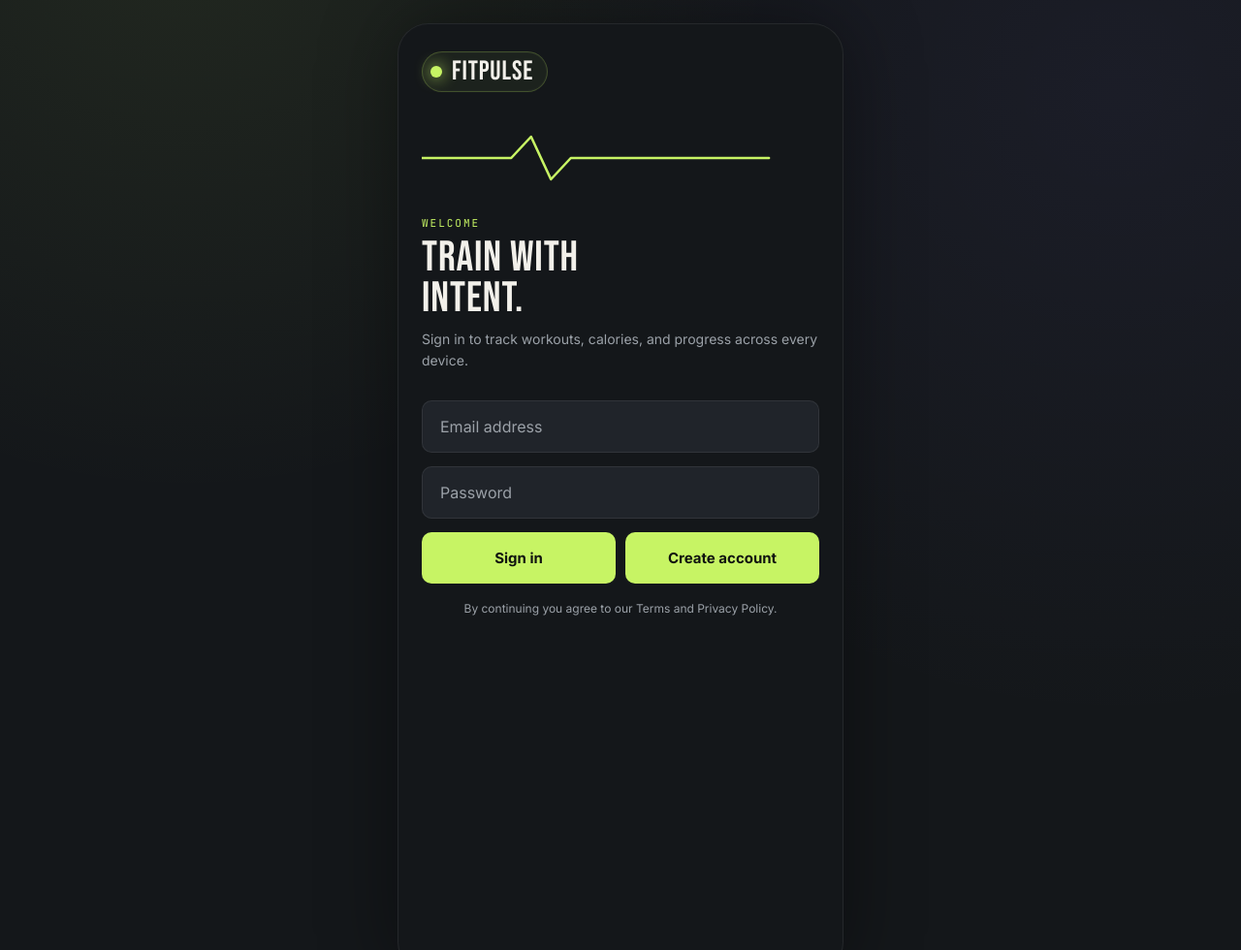
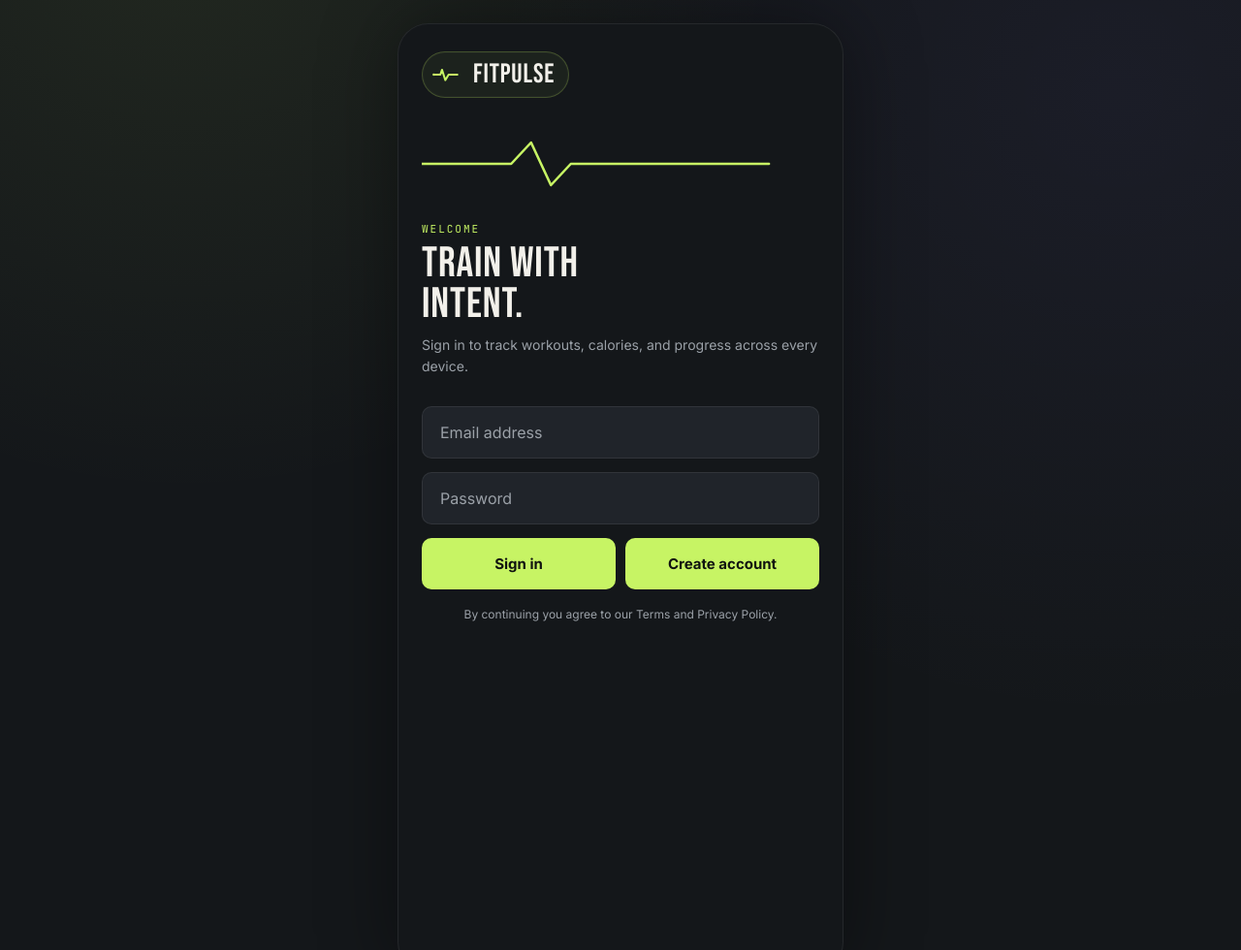
Before and after one commit to Sohamkk/fitpulse, a Flask app: page / in a window 1280 px wide. Shown: the whole page at 97% size. Run offline with Flask 3, Linux system fonts and the light colour scheme; some libraries are stand-ins or nearby versions.

Commit message:
Enhance splash and login branding: add SVG logos and improve layout

```diff
--- a/static/css/style.css
+++ b/static/css/style.css
@@ -154,19 +154,61 @@ h3 { font-size: 22px; }
   background: rgba(199, 244, 100, 0.05);
   box-shadow: inset 0 0 0 1px rgba(255,255,255,0.02);
 }
-.brandmark .dot {
-  width: 12px;
-  height: 12px;
-  border-radius: 50%;
-  background: var(--volt);
-  box-shadow: 0 0 16px var(--volt);
+.brand-logo-mini {
+  width: 34px;
+  height: 34px;
+  display: inline-flex;
+  align-items: center;
+  justify-content: center;
   flex: 0 0 auto;
+}
+.brand-mini-svg {
+  width: 100%;
+  height: 100%;
+}
+.mini-line {
+  fill: none;
+  stroke: var(--volt);
+  stroke-width: 7;
+  stroke-linecap: round;
+  stroke-linejoin: round;
+}
+.mini-dot {
+  fill: var(--volt);
 }
 .brandmark .brand-name {
   font-family: var(--font-display);
   font-size: 28px;
   letter-spacing: 0.03em;
   line-height: 1;
+}
+
+.app-logo-card {
+  width: 320px;
+  height: 320px;
+  border-radius: 32px;
+  border: 1px solid rgba(199, 244, 100, 0.35);
+  background: linear-gradient(180deg, rgba(11, 18, 12, 0.96), rgba(12, 18, 14, 0.92));
+  display: flex;
+  align-items: center;
+  justify-content: center;
+  box-shadow: 0 0 0 1px rgba(199, 244, 100, 0.05), 0 0 35px rgba(199, 244, 100, 0.08);
+}
+.app-logo-svg {
+  width: 86%;
+  height: 86%;
+}
+.logo-line {
+  fill: none;
+  stroke: var(--volt);
+  stroke-width: 16;
+  stroke-linecap: round;
+  stroke-linejoin: round;
+  filter: drop-shadow(0 0 10px rgba(199, 244, 100, 0.45));
+}
+.logo-dot {
+  fill: var(--volt);
+  filter: drop-shadow(0 0 10px rgba(199, 244, 100, 0.45));
 }
 
 .field {
@@ -451,6 +493,13 @@ h3 { font-size: 22px; }
    ========================================================================== */
 .splash { display: flex; flex-direction: column; align-items: center; justify-content: center; height: 100vh; gap: 18px; }
 .splash-mark { font-family: var(--font-display); font-size: 40px; letter-spacing: 0.03em; opacity: 0; animation: fadeUp 0.8s var(--ease) forwards 0.2s; }
+
+.splash .app-logo-card {
+  margin-bottom: 26px;
+  opacity: 0;
+  animation: fadeUp 0.8s var(--ease) forwards 0.2s;
+}
+
 @keyframes fadeUp { from { opacity: 0; transform: translateY(10px); } to { opacity: 1; transform: translateY(0); } }
 .splash-bar { width: 120px; height: 3px; background: var(--bg-card); border-radius: 3px; overflow: hidden; }
 .splash-bar::after { content: ''; display: block; height: 100%; width: 40%; background: var(--volt); animation: loadSweep 1.1s ease-in-out infinite; }
--- a/templates/index.html
+++ b/templates/index.html
@@ -14,7 +14,13 @@
   <!-- SPLASH -->
   <div id="screen-splash" class="screen active screen-static">
     <div class="splash">
-      <div class="splash-mark">FIT<span style="color:var(--volt)">PULSE</span></div>
+      <div class="app-logo-card" aria-label="FitPulse logo">
+        <svg viewBox="0 0 420 320" class="app-logo-svg" aria-hidden="true">
+          <path class="logo-line" d="M40 160H105L124 94L150 210L175 160H260L294 160" />
+          <path class="logo-line" d="M260 160H345" />
+          <circle class="logo-dot" cx="40" cy="160" r="10" />
+        </svg>
+      </div>
       <div class="splash-bar"></div>
     </div>
   </div>
@@ -23,7 +29,12 @@
   <div id="screen-login" class="screen">
     <div class="brandmark">
       <span class="brandmark-wrap">
-        <span class="dot"></span>
+        <span class="brand-logo-mini" aria-hidden="true">
+          <svg viewBox="0 0 120 120" class="brand-mini-svg">
+            <path class="mini-line" d="M12 60H36L42 42L54 80L66 60H88L98 60" />
+            <circle class="mini-dot" cx="12" cy="60" r="4" />
+          </svg>
+        </span>
         <span class="brand-name">FITPULSE</span>
       </span>
     </div>
```
